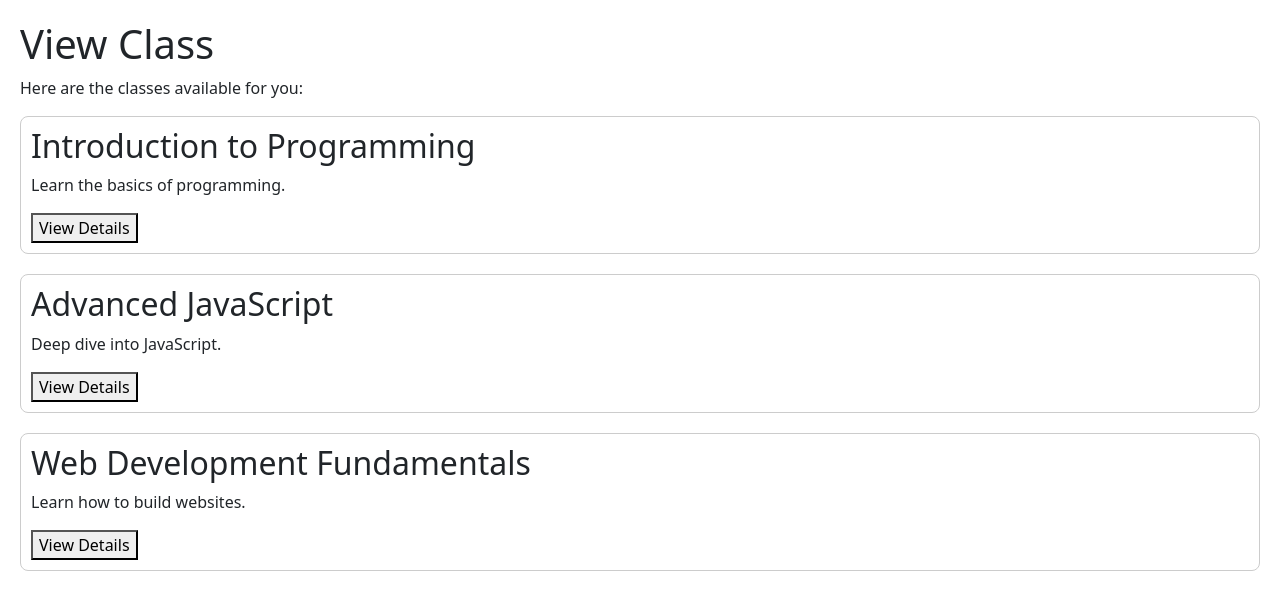
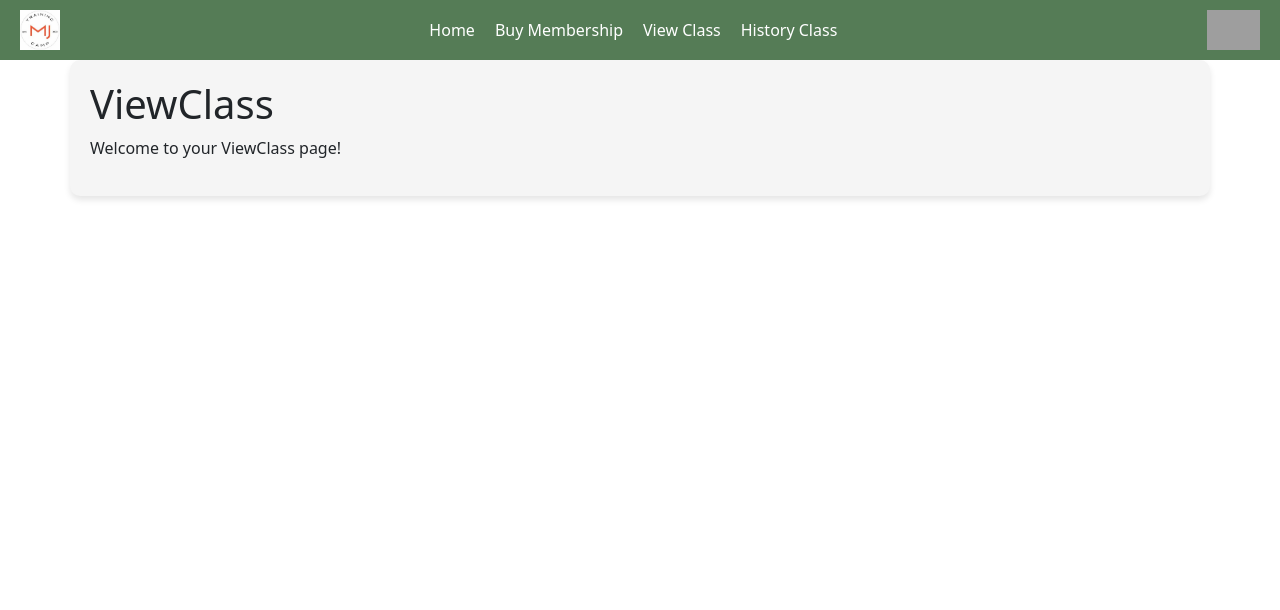
Before and after one commit to danielwidhiarto/MJTrainingCamp, a Vue app in the folder frontend/: page /view-class in a window 1280 px wide. Shown: the top 610 px of the page. Built offline with nearby package versions, Linux system fonts and the light colour scheme; sample sign-in values are in the browser's storage; grey boxes are pictures that could not be loaded.

Commit message:
add navbar to all member page

```diff
--- a/frontend/src/components/Member/BuyMembership.vue
+++ b/frontend/src/components/Member/BuyMembership.vue
@@ -1,74 +1,27 @@
 <template>
-  <div class="buy-membership">
-    <h1>Buy Membership</h1>
-    <p>Choose a membership plan that suits you.</p>
-    <div class="membership-plans">
-      <div class="plan" v-for="plan in plans" :key="plan.id">
-        <h2>{{ plan.name }}</h2>
-        <p>{{ plan.description }}</p>
-        <p>Price: ${{ plan.price }}</p>
-        <button @click="buyPlan(plan.id)">Buy Now</button>
-      </div>
+  <div>
+    <Navbar />
+    <div class="container">
+      <h1>Buy Membership</h1>
+      <p>Welcome to your Buy Membership page!</p>
+      <!-- Add more content specific to the user here -->
     </div>
   </div>
 </template>
 
 <script>
-import Navbar from '../Navbar.vue'
+import Navbar from '../Navbar.vue' // Import the Navbar component
 
 export default {
   name: 'BuyMembership',
-  data() {
-    return {
-      plans: [
-        {
-          id: 1,
-          name: 'Basic Plan',
-          description: 'Access to basic features.',
-          price: 10,
-        },
-        {
-          id: 2,
-          name: 'Standard Plan',
-          description: 'Access to all features.',
-          price: 20,
-        },
-        {
-          id: 3,
-          name: 'Premium Plan',
-          description: 'Access to all features and premium content.',
-          price: 30,
-        },
-      ],
-    }
-  },
-  methods: {
-    buyPlan(planId) {
-      // Logic to handle the membership purchase goes here
-      alert(`You have purchased the plan with ID: ${planId}`)
-    },
+  components: {
+    Navbar,
   },
 }
 </script>
 
 <style>
-.buy-membership {
+.container {
   padding: 20px;
 }
-
-.membership-plans {
-  display: flex;
-  flex-direction: column;
-  gap: 20px;
-}
-
-.plan {
-  border: 1px solid #ccc;
-  padding: 10px;
-  border-radius: 8px;
-}
-
-.plan h2 {
-  margin: 0 0 10px;
-}
 </style>
--- a/frontend/src/components/Member/HistoryClass.vue
+++ b/frontend/src/components/Member/HistoryClass.vue
@@ -1,61 +1,27 @@
 <template>
-  <div class="history-class">
-    <h1>History Class</h1>
-    <p>Your past classes:</p>
-    <ul class="history-list">
-      <li v-for="historyItem in history" :key="historyItem.id">
-        <h2>{{ historyItem.title }}</h2>
-        <p>Date: {{ historyItem.date }}</p>
-        <p>Status: {{ historyItem.status }}</p>
-      </li>
-    </ul>
+  <div>
+    <Navbar />
+    <div class="container">
+      <h1>Class History</h1>
+      <p>Welcome to your Class History page!</p>
+      <!-- Add more content specific to the user here -->
+    </div>
   </div>
 </template>
 
 <script>
+import Navbar from '../Navbar.vue' // Import the Navbar component
+
 export default {
-  name: 'HistoryClass',
-  data() {
-    return {
-      history: [
-        {
-          id: 1,
-          title: 'Introduction to Programming',
-          date: '2024-01-15',
-          status: 'Completed',
-        },
-        {
-          id: 2,
-          title: 'Advanced JavaScript',
-          date: '2024-02-20',
-          status: 'In Progress',
-        },
-        {
-          id: 3,
-          title: 'Web Development Fundamentals',
-          date: '2024-03-10',
-          status: 'Completed',
-        },
-      ],
-    }
+  name: 'ClassHistory',
+  components: {
+    Navbar,
   },
 }
 </script>
 
 <style>
-.history-class {
+.container {
   padding: 20px;
 }
-
-.history-list {
-  list-style-type: none;
-  padding: 0;
-}
-
-.history-list li {
-  margin-bottom: 20px;
-  border: 1px solid #ccc;
-  padding: 10px;
-  border-radius: 8px;
-}
 </style>
--- a/frontend/src/components/Member/ViewClass.vue
+++ b/frontend/src/components/Member/ViewClass.vue
@@ -1,64 +1,27 @@
 <template>
-  <div class="view-class">
-    <h1>View Class</h1>
-    <p>Here are the classes available for you:</p>
-    <ul class="class-list">
-      <li v-for="classItem in classes" :key="classItem.id">
-        <h2>{{ classItem.title }}</h2>
-        <p>{{ classItem.description }}</p>
-        <button @click="viewClassDetails(classItem.id)">View Details</button>
-      </li>
-    </ul>
+  <div>
+    <Navbar />
+    <div class="container">
+      <h1>ViewClass</h1>
+      <p>Welcome to your ViewClass page!</p>
+      <!-- Add more content specific to the user here -->
+    </div>
   </div>
 </template>
 
 <script>
+import Navbar from '../Navbar.vue' // Import the Navbar component
+
 export default {
   name: 'ViewClass',
-  data() {
-    return {
-      classes: [
-        {
-          id: 1,
-          title: 'Introduction to Programming',
-          description: 'Learn the basics of programming.',
-        },
-        {
-          id: 2,
-          title: 'Advanced JavaScript',
-          description: 'Deep dive into JavaScript.',
-        },
-        {
-          id: 3,
-          title: 'Web Development Fundamentals',
-          description: 'Learn how to build websites.',
-        },
-      ],
-    }
-  },
-  methods: {
-    viewClassDetails(classId) {
-      // Logic to view class details goes here
-      alert(`Viewing details for class with ID: ${classId}`)
-    },
+  components: {
+    Navbar,
   },
 }
 </script>
 
 <style>
-.view-class {
+.container {
   padding: 20px;
 }
-
-.class-list {
-  list-style-type: none;
-  padding: 0;
-}
-
-.class-list li {
-  margin-bottom: 20px;
-  border: 1px solid #ccc;
-  padding: 10px;
-  border-radius: 8px;
-}
 </style>
--- a/frontend/src/components/Navbar.vue
+++ b/frontend/src/components/Navbar.vue
@@ -4,7 +4,7 @@
       <img src="../assets/logo.jpg" alt="Logo" class="logo" />
     </div>
     <div class="navbar-center">
-      <router-link to="/user-home">Home</router-link>
+      <router-link to="/member-dashboard">Home</router-link>
       <router-link to="/buy-membership">Buy Membership</router-link>
       <router-link to="/view-class">View Class</router-link>
       <router-link to="/history-class">History Class</router-link>
```
